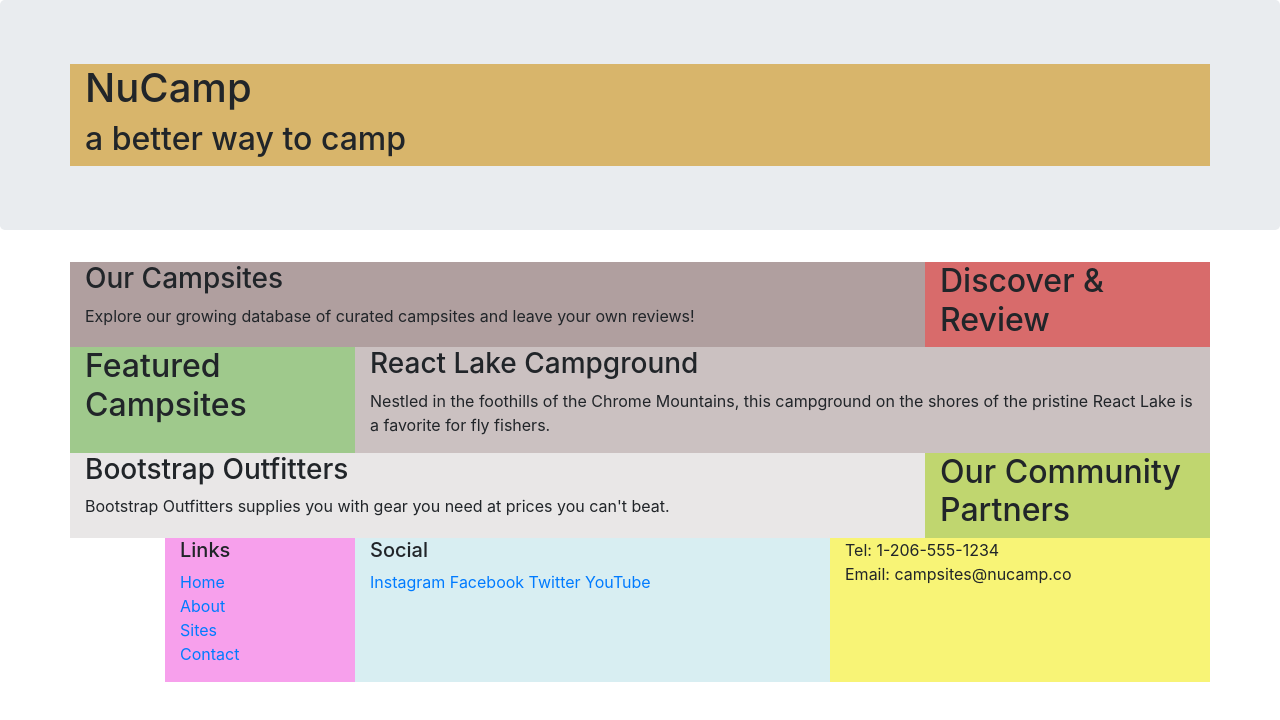
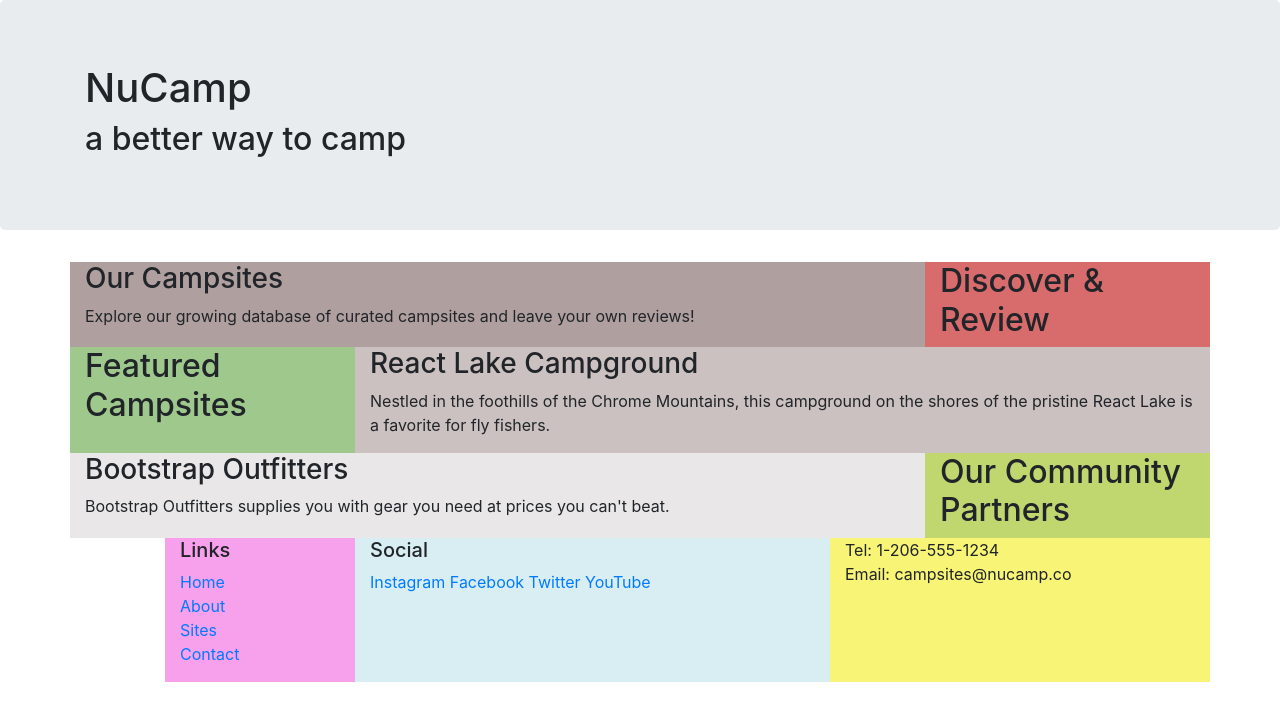
Before and after one commit to mektefaie/nucamp-bootstrap, a website: page index.html in a window 1280 px wide. Drawn offline with nearby package versions, Linux system fonts and the light colour scheme.

Commit message:
Week1 Getting Started with Bootstrap Toc7

```diff
--- a/index.html
+++ b/index.html
@@ -17,7 +17,7 @@
     <header class="jumbotron">
         <div class="container">
             <div class="row">
-                <div class="col" style="background:#d8b56b">
+                <div class="col">
                     <h1>NuCamp</h1>
                     <h2>a better way to camp</h2>
                 </div>
```
